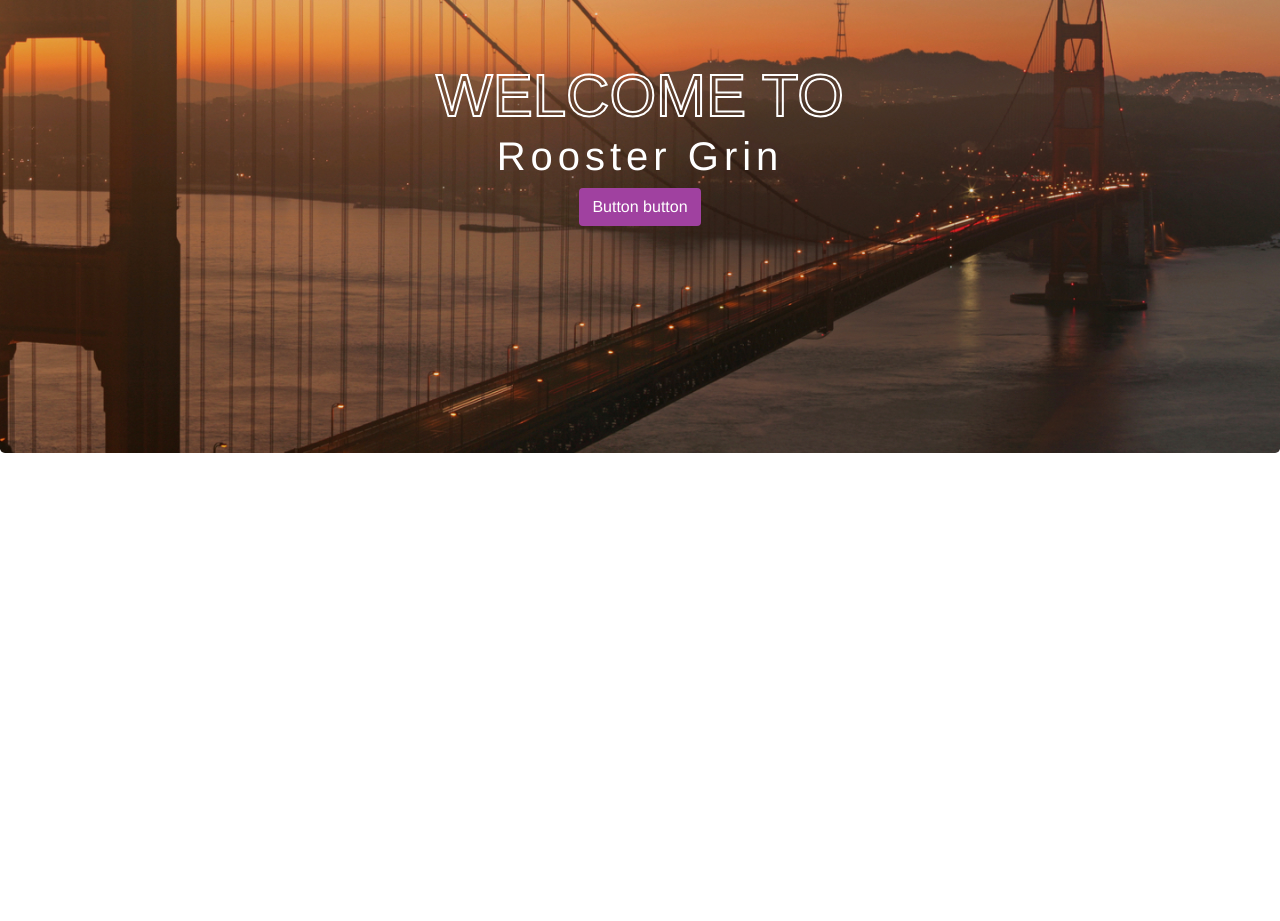
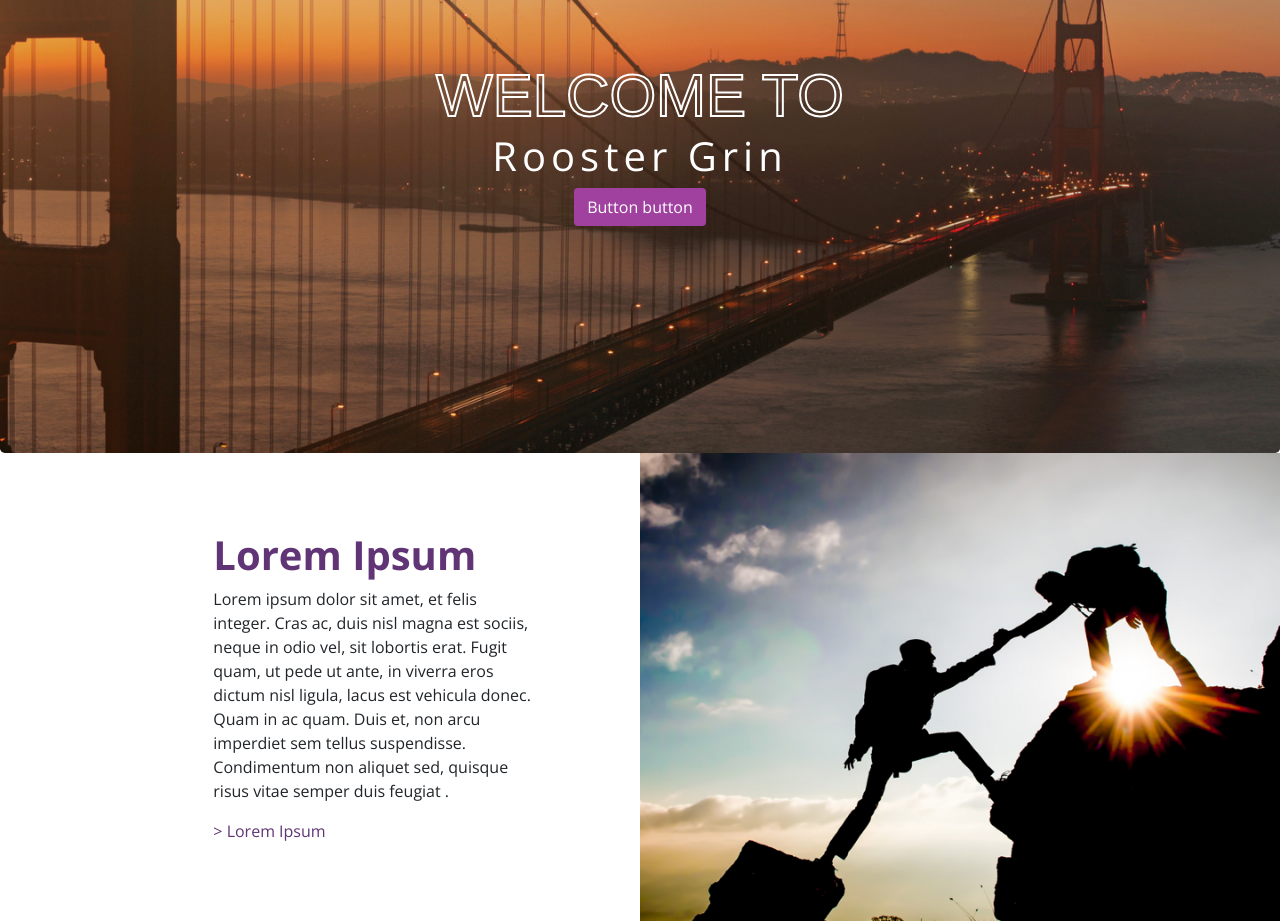
Before and after one commit to awstin17/rg-challenge, a Vue app: page / in a window 1280 px wide. Shown: the part 160-1081 px from the top of the page. Before the commit the page ends 800 px from the top, so only its background shows below. Built offline with nearby package versions, Linux system fonts and the light colour scheme; the HTML template or start-up script is replaced by a standard one.

Commit message:
imported correct font and finished first section initial

```diff
--- a/src/App.vue
+++ b/src/App.vue
@@ -1,23 +1,27 @@
 <template>
   <div id="app">
-    <Header msg="Welcome to Your Vue.js + TypeScript App" />
+    <Header />
+    <FirstSection />
   </div>
 </template>
 
 <script lang="ts">
 import { Component, Vue } from "vue-property-decorator";
 import Header from "./components/Header.vue";
+import FirstSection from "./components/First-Section.vue";
 
 @Component({
   components: {
-    Header
+    Header,
+    FirstSection
   }
 })
 export default class App extends Vue {}
 </script>
 
 <style lang="scss">
+@import url("https://fonts.googleapis.com/css?family=Open+Sans:400,700,800&display=swap");
 #app {
-  font-family: "Avenir", Helvetica, Arial, sans-serif;
+  font-family: "Open Sans", Helvetica, Arial, sans-serif;
 }
 </style>
--- /dev/null
+++ b/src/components/First-Section.vue
@@ -0,0 +1,27 @@
+<template>
+  <div class="container-fluid p-0">
+    <div class="row no-gutters">
+      <div class="col-3 offset-2 d-flex flex-column justify-content-center">
+        <h1 class="font-weight-bold" style="color: #613476">Lorem Ipsum</h1>
+        <p>Lorem ipsum dolor sit amet, et felis integer. Cras ac, duis nisl magna est sociis, neque in odio vel, sit lobortis erat. Fugit quam, ut pede ut ante, in viverra eros dictum nisl ligula, lacus est vehicula donec. Quam in ac quam. Duis et, non arcu imperdiet sem tellus suspendisse. Condimentum non aliquet sed, quisque risus vitae semper duis feugiat .</p>
+        <a style="color: #613476">> Lorem Ipsum</a>
+      </div>
+      <div class="col-6 offset-1">
+        <img style="background-size: cover" width="100%" src="../assets/img-1.jpg" />
+      </div>
+    </div>
+  </div>
+</template>
+
+<script lang="ts">
+import { Component, Prop, Vue } from "vue-property-decorator";
+
+@Component
+export default class FirstSection extends Vue {
+  @Prop() private msg!: string;
+}
+</script>
+
+<!-- Add "scoped" attribute to limit CSS to this component only -->
+<style scoped lang="scss">
+</style>
--- a/src/components/Header.vue
+++ b/src/components/Header.vue
@@ -1,5 +1,5 @@
 <template>
-  <div id="jumbotron" class="jumbotron pt-3">
+  <div id="jumbotron" class="jumbotron pt-3 mb-0">
     <div class="container">
       <div class="row">
         <div class="col-4 offset-1">
```
